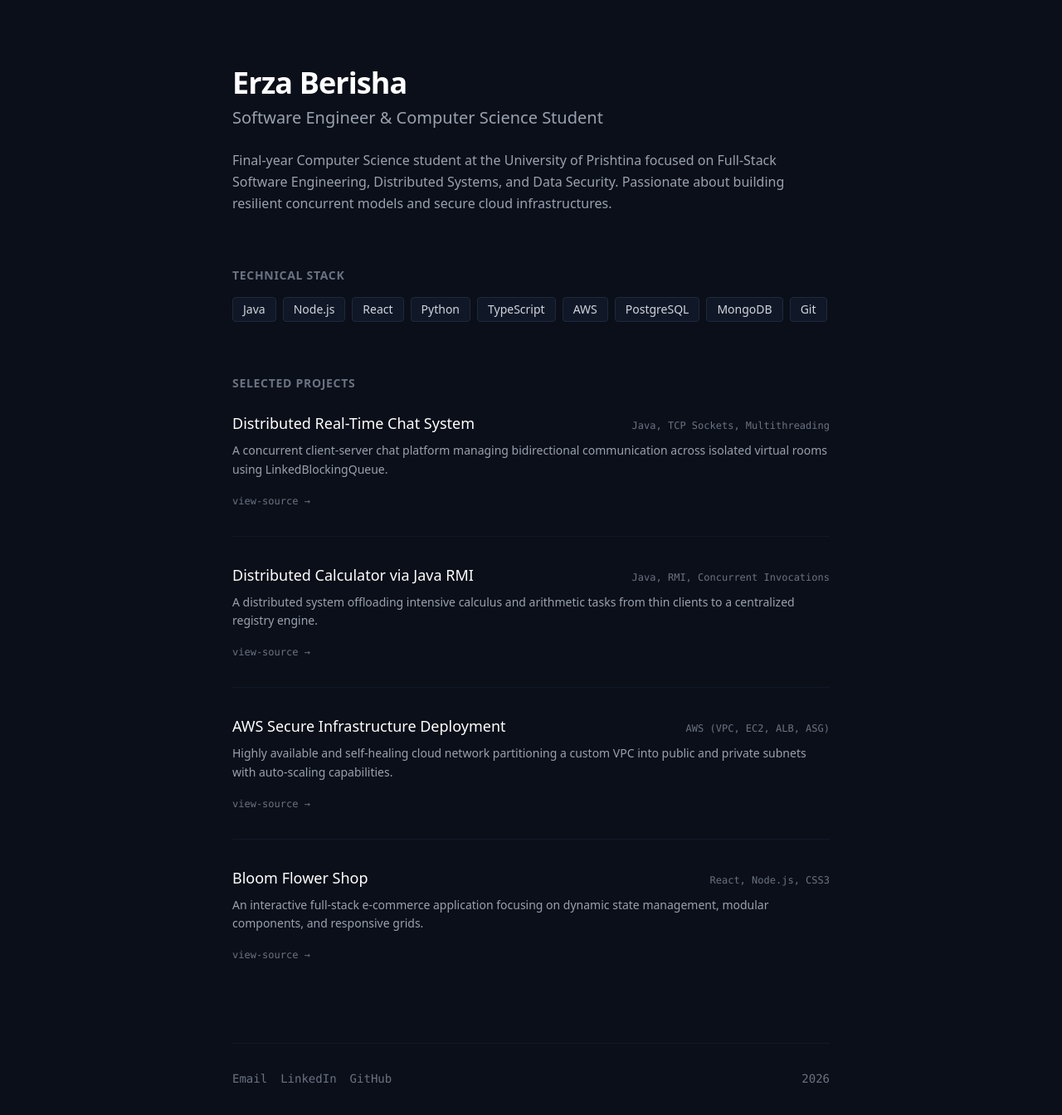
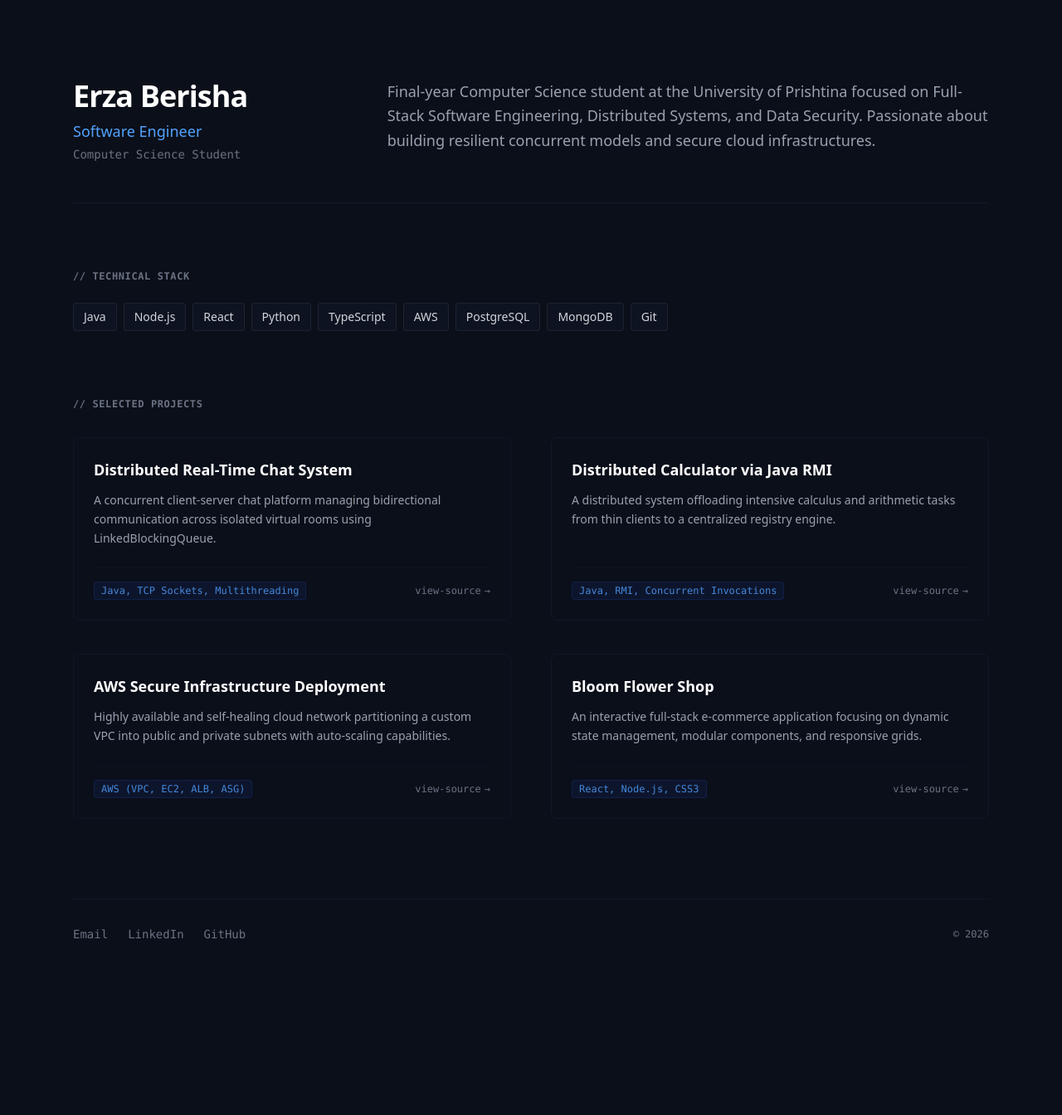
Before and after one commit to erzaberisha/portfolio, a React (Vite) app: page / in a window 1280 px wide. Shown: the top 1344 px of the page at 83% size. After the commit the page ends 1232 px from the top, so only its background shows below. Built offline with nearby package versions, Linux system fonts and the light colour scheme.

Commit message:
dizajni i ri me dy kolona

```diff
--- a/src/App.jsx
+++ b/src/App.jsx
@@ -29,63 +29,75 @@ function App() {
   ];
 
   return (
-    <div className="max-w-3xl mx-auto px-6 py-20 selection:bg-gray-800">
-      {/* Header Section */}
-      <header className="mb-16">
+    // Kemi rritur gjerësinë maksimale në max-w-6xl që të shtrihet më mirë në desktop
+    <div className="max-w-6xl mx-auto px-6 py-12 md:py-24 selection:bg-gray-800">
+
+      {/* Header Section: Në desktop vjen emri majtas, përshkrimi djathtas */}
+      <header className="grid grid-cols-1 md:grid-cols-3 gap-8 mb-20 border-b border-gray-900 pb-12">
+        <div className="md:col-span-1">
           <h1 className="text-4xl font-bold tracking-tight text-white mb-2">Erza Berisha</h1>
-        <p className="text-xl text-gray-400 mb-6">Software Engineer & Computer Science Student</p>
-        <p className="text-gray-400 leading-relaxed max-w-2xl">
+          <p className="text-lg text-blue-400 font-medium">Software Engineer</p>
+          <p className="text-sm text-gray-500 font-mono mt-1">Computer Science Student</p>
+        </div>
+        <div className="md:col-span-2">
+          <p className="text-gray-400 leading-relaxed text-base md:text-lg">
             Final-year Computer Science student at the University of Prishtina focused on Full-Stack Software Engineering,
             Distributed Systems, and Data Security. Passionate about building resilient concurrent models and secure cloud infrastructures.
           </p>
+        </div>
       </header>
 
       {/* Tech Stack */}
-      <section className="mb-16">
-        <h2 className="text-sm font-semibold uppercase tracking-wider text-gray-500 mb-4">Technical Stack</h2>
-        <div className="flex flex-wrap gap-2 text-sm">
+      <section className="mb-20">
+        <h2 className="text-xs font-semibold uppercase tracking-wider text-gray-500 mb-6 font-mono">// Technical Stack</h2>
+        <div className="flex flex-wrap gap-2">
           {["Java", "Node.js", "React", "Python", "TypeScript", "AWS", "PostgreSQL", "MongoDB", "Git"].map((tech) => (
-            <span key={tech} className="bg-gray-900 border border-gray-800 px-3 py-1 rounded text-gray-300">
+            <span key={tech} className="bg-gray-900/50 border border-gray-800/80 px-3 py-1.5 rounded text-sm text-gray-300 font-medium hover:border-gray-700 transition-colors">
               {tech}
             </span>
           ))}
         </div>
       </section>
 
-      {/* Projects Section */}
-      <section className="mb-16">
-        <h2 className="text-sm font-semibold uppercase tracking-wider text-gray-500 mb-6">Selected Projects</h2>
-        <div className="space-y-8">
+      {/* Projects Section: grid-cols-1 në telefon, grid-cols-2 në kompjuter (md:) */}
+      <section className="mb-24">
+        <h2 className="text-xs font-semibold uppercase tracking-wider text-gray-500 mb-8 font-mono">// Selected Projects</h2>
+        <div className="grid grid-cols-1 md:grid-cols-2 gap-x-12 gap-y-10">
           {projects.map((project, idx) => (
-            <div key={idx} className="group border-b border-gray-900 pb-8 last:border-0">
-              <div className="flex justify-between items-baseline mb-2">
-                <h3 className="text-lg font-medium text-white group-hover:text-blue-400 transition-colors">
+            <div key={idx} className="group flex flex-col justify-between border border-gray-900 bg-gray-900/10 p-6 rounded-lg hover:border-gray-800 hover:bg-gray-900/20 transition-all duration-300">
+              <div>
+                <div className="flex flex-col sm:flex-row sm:items-center justify-between gap-2 mb-3">
+                  <h3 className="text-lg font-semibold text-white group-hover:text-blue-400 transition-colors">
                     {project.title}
                   </h3>
-                <span className="text-xs text-gray-500 font-mono">{project.tech}</span>
                 </div>
-              <p className="text-sm text-gray-400 mb-3 leading-relaxed">{project.desc}</p>
+                <p className="text-sm text-gray-400 mb-6 leading-relaxed">{project.desc}</p>
+              </div>
+
+              <div className="flex items-center justify-between pt-4 border-t border-gray-900/50">
+                <span className="text-xs text-blue-400/80 font-mono bg-blue-950/30 px-2 py-0.5 rounded border border-blue-900/30">{project.tech}</span>
                 <a
                   href={project.link}
                   target="_blank"
                   rel="noreferrer"
-                className="text-xs font-mono text-gray-500 hover:text-white transition-colors"
+                  className="text-xs font-mono text-gray-500 hover:text-white transition-colors flex items-center gap-1"
                 >
-                view-source →
+                  view-source <span>→</span>
                 </a>
+              </div>
             </div>
           ))}
         </div>
       </section>
 
       {/* Contact Section */}
-      <footer className="border-t border-gray-900 pt-8 flex justify-between items-center text-sm text-gray-500 font-mono">
-        <div>
-          <a href="mailto:berzaberisha@gmail.com" className="hover:text-white transition-colors mr-4">Email</a>
-          <a href="https://linkedin.com/in/erze-berisha/" target="_blank" rel="noreferrer" className="hover:text-white transition-colors mr-4">LinkedIn</a>
+      <footer className="border-t border-gray-900 pt-8 flex flex-col sm:flex-row justify-between items-center gap-4 text-sm text-gray-500 font-mono">
+        <div className="flex gap-6">
+          <a href="mailto:berzaberisha@gmail.com" className="hover:text-white transition-colors">Email</a>
+          <a href="https://linkedin.com/in/erze-berisha/" target="_blank" rel="noreferrer" className="hover:text-white transition-colors">LinkedIn</a>
           <a href="https://github.com/erzaberisha" target="_blank" rel="noreferrer" className="hover:text-white transition-colors">GitHub</a>
         </div>
-        <span>2026</span>
+        <span className="text-xs">© 2026</span>
       </footer>
     </div>
   );
```
Lines whose indentation alone changed are shown as unchanged.
